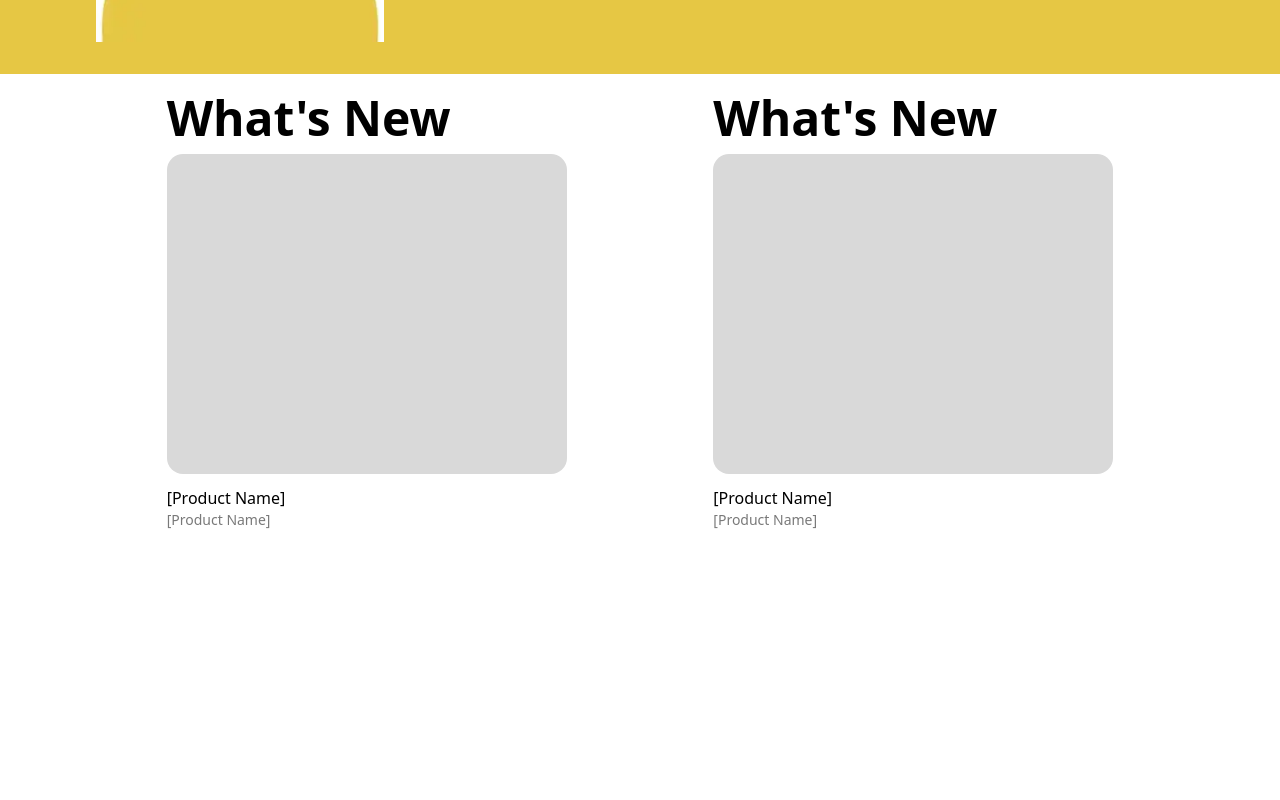
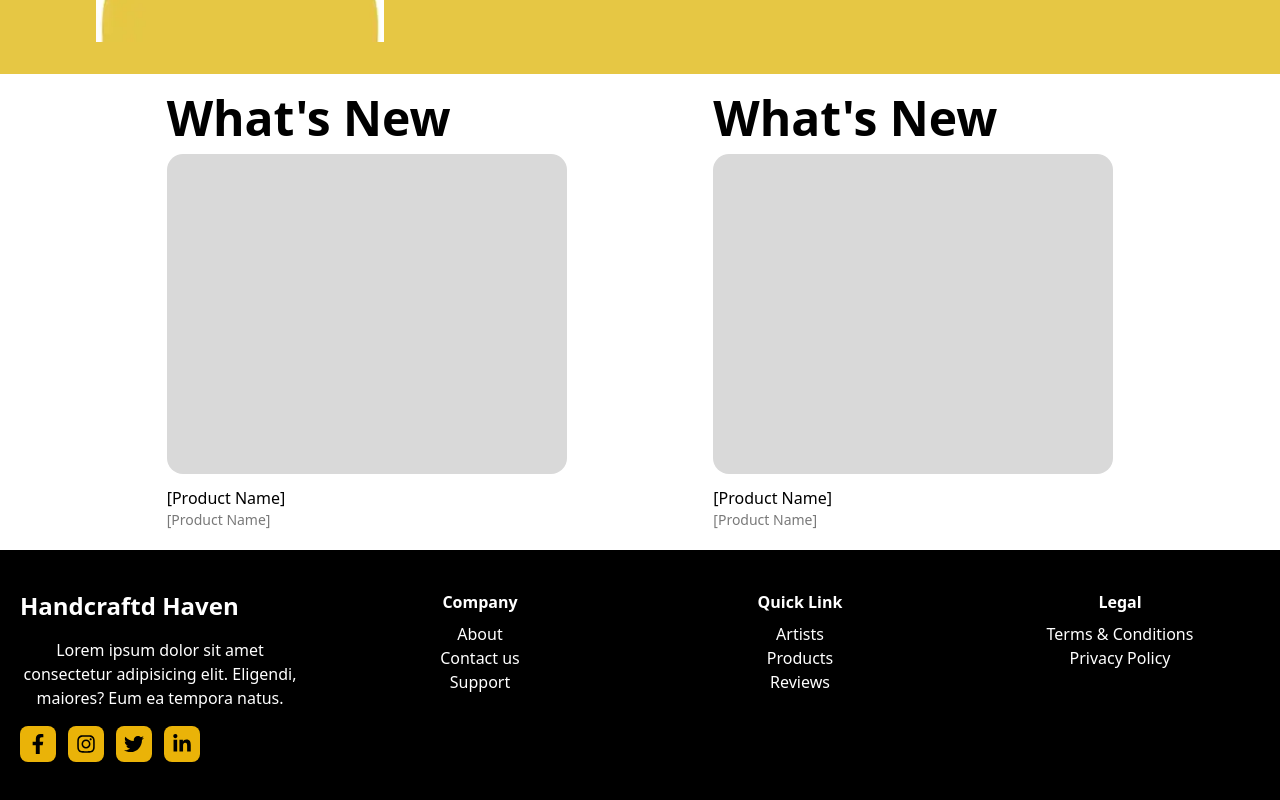
Before and after one commit to gyanqui/Handcrafted-Haven, a Next.js app: page / in a window 1280 px wide. Shown: the part 1876-2676 px from the top of the page. Before the commit the page ends 2426 px from the top, so only its background shows below. Built offline with nearby package versions, Linux system fonts and the light colour scheme.

Commit message:
Complete footer

```diff
--- a/src/app/page.tsx
+++ b/src/app/page.tsx
@@ -5,6 +5,7 @@ import {
   ArrivalCard,
   NewPopularCard
 } from "@/app/ui/home/PromotionComponents";
+import Footer from "./ui/home/footer"
 
 export default function Home() {
   return (
@@ -23,6 +24,9 @@ export default function Home() {
         <NewPopularCard />
         <NewPopularCard />
       </div>
+      <div>
+        <Footer />
+      </div>
     </>
   );
 }
--- /dev/null
+++ b/src/app/ui/home/footer.tsx
@@ -0,0 +1,42 @@
+import Link from 'next/link';
+import { FaFacebookF, FaInstagram, FaTwitter, FaLinkedinIn } from 'react-icons/fa';
+
+const Footer = () => {
+  return (
+    <footer className="bg-black text-white text-center py-10">
+      <div className="container mx-auto px-5 grid grid-cols-1 md:grid-cols-4 gap-10">
+        <div className="flex flex-col items-center md:items-start">
+          <h2 className="text-2xl font-bold mb-4">Handcraftd Haven</h2>
+          <p>Lorem ipsum dolor sit amet consectetur adipisicing elit. Eligendi, maiores? Eum ea tempora natus.</p>
+          <div className="flex mt-4">
+            <Link href="https://facebook.com"><p className="p-2 bg-yellow-500 rounded-lg mr-3"><FaFacebookF className="text-xl text-black" /></p></Link>
+            <Link href="https://instagram.com"><p className="p-2 bg-yellow-500 rounded-lg mr-3"><FaInstagram className="text-xl text-black" /></p></Link>
+            <Link href="https://twitter.com"><p className="p-2 bg-yellow-500 rounded-lg mr-3"><FaTwitter className="text-xl text-black" /></p></Link>
+            <Link href="https://linkedin.com"><p className="p-2 bg-yellow-500 rounded-lg mr-3"><FaLinkedinIn className="text-xl text-black" /></p></Link>
+          </div>
+
+
+        </div>
+        <div className="flex flex-col">
+          <h3 className="font-semibold mb-2">Company</h3>
+          <Link href="/about"><p>About</p></Link>
+          <Link href="/contact"><p>Contact us</p></Link>
+          <Link href="/support"><p>Support</p></Link>
+        </div>
+        <div className="flex flex-col">
+          <h3 className="font-semibold mb-2">Quick Link</h3>
+          <Link href="/location"><p>Artists</p></Link>
+          <Link href="/orders"><p>Products</p></Link>
+          <Link href="/size-guide"><p>Reviews</p></Link>
+        </div>
+        <div className="flex flex-col">
+          <h3 className="font-semibold mb-2">Legal</h3>
+          <Link href="/terms"><p>Terms & Conditions</p></Link>
+          <Link href="/privacy"><p>Privacy Policy</p></Link>
+        </div>
+      </div>
+    </footer>
+  );
+};
+
+export default Footer;
```
